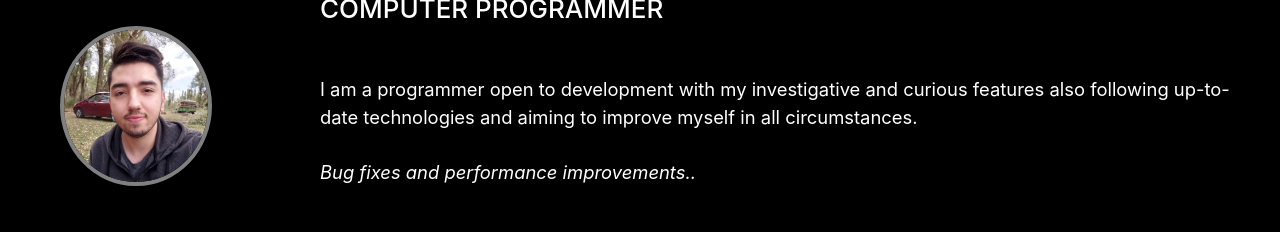
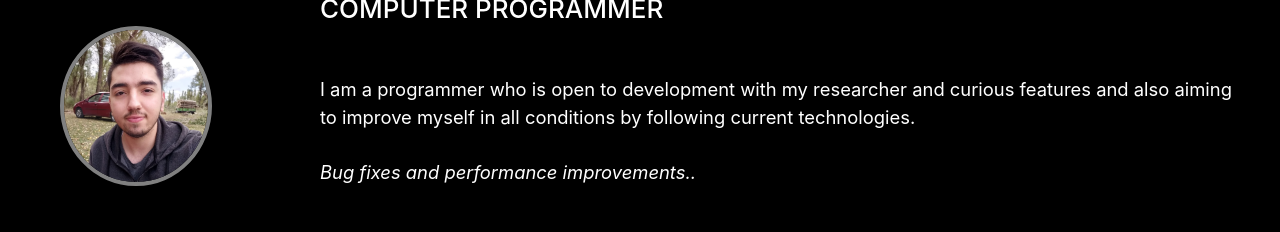
Before and after one commit to akifkomurcu/akifkomurcu.github.io, a plain HTML site: page index.html in a window 1280 px wide. Shown: the part 290-522 px from the top of the page. Drawn offline with nearby package versions, Linux system fonts and the light colour scheme; a web font is replaced by a local one.

Commit message:
new about

```diff
--- a/index.html
+++ b/index.html
@@ -55,8 +55,8 @@
 
 
                 </div>
-                <p class="lead mb-5">I am a programmer open to development with my investigative and curious features
-                    also following up-to-date technologies and aiming to improve myself in all circumstances.
+                <p class="lead mb-5">I am a programmer who is open to development with my researcher and curious
+                    features and also aiming to improve myself in all conditions by following current technologies.
                     <br />
                     <br />
                     <i> Bug fixes and performance improvements..</i>
```
